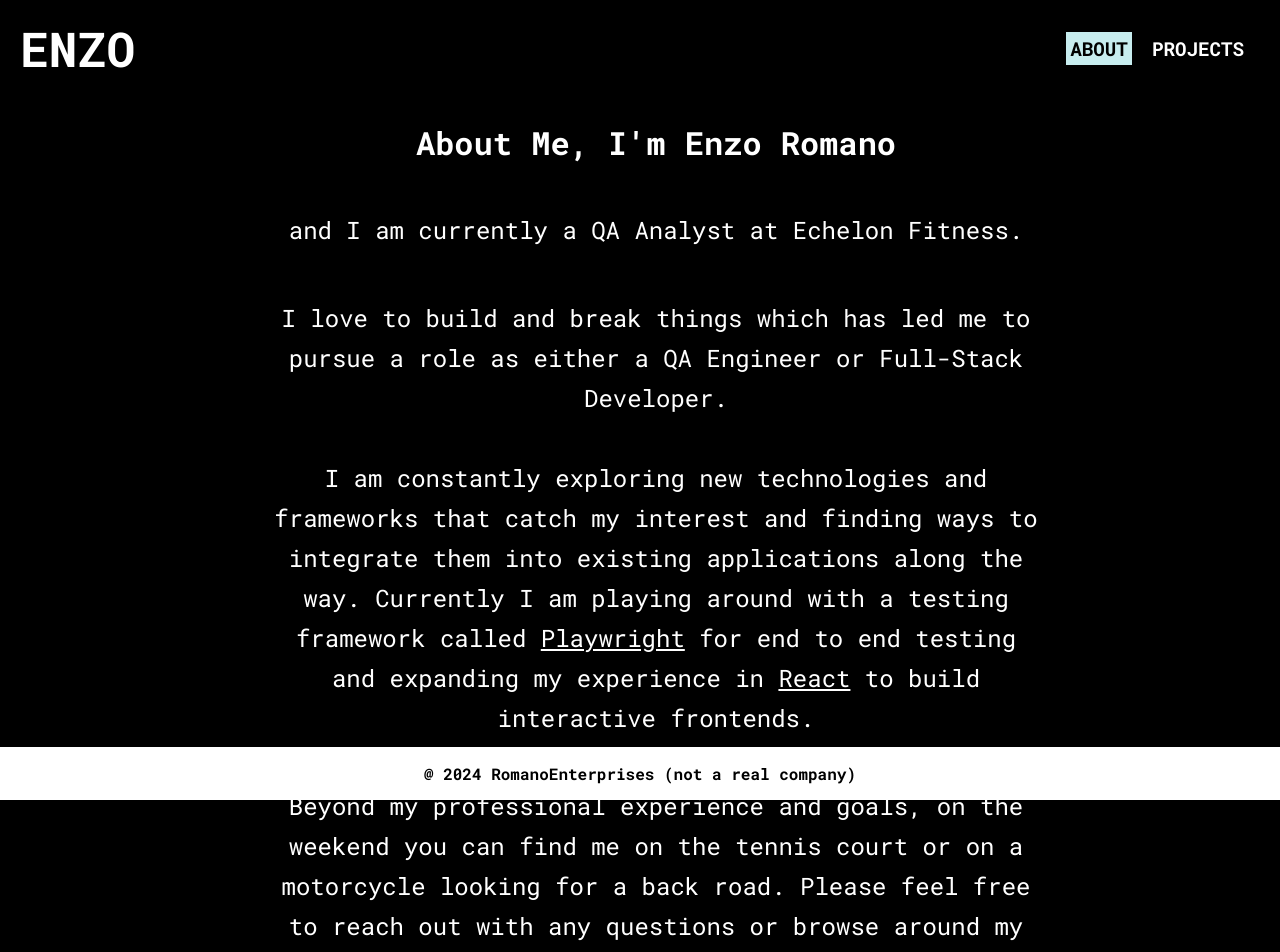
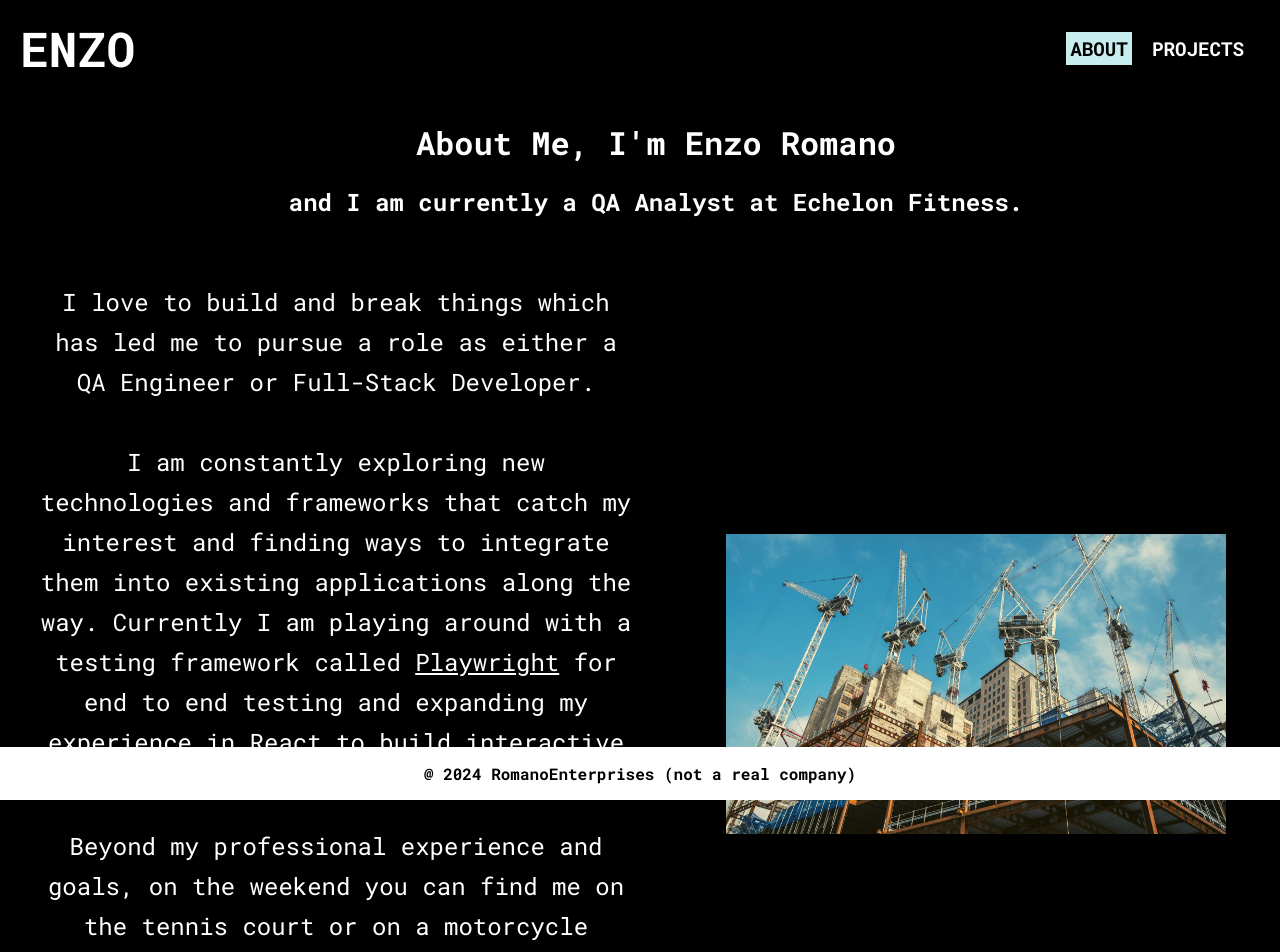
Before and after one commit to enzosromano/portfolio, a React (Create React App) app: page /about in a window 1280 px wide. Shown: the top 952 px of the page. Built offline with nearby package versions, Linux system fonts and the light colour scheme.

Commit message:
misc styling fixes

```diff
--- a/src/components/ProjectDisplay/ProjectDisplay.css
+++ b/src/components/ProjectDisplay/ProjectDisplay.css
@@ -6,6 +6,7 @@
 
     gap: 25px;
     text-wrap: wrap;
+    margin-bottom: 8vh;
 }
 
 .imageArea {
--- a/src/pages/About.tsx
+++ b/src/pages/About.tsx
@@ -2,11 +2,12 @@ export default function Links() {
     return (
         <div>
             <h1>About Me, I'm Enzo Romano</h1>
+            <h2>and I am currently a QA Analyst at Echelon Fitness.</h2>
 
             <div className="summary">
-                <p>
-                    and I am currently a QA Analyst at Echelon Fitness.
-                </p>
+
+                <div className="aboutText">
+
                     <p>
                         I love to build and break things which has led me to pursue a role as
                         either a QA Engineer or Full-Stack Developer.
@@ -26,6 +27,11 @@ export default function Links() {
                         a bit more about me.
                     </p>
                 </div>
+                <div className="aboutImage">
+                    <img src="../images/construction.jpg" />
+                    <p></p>
+                </div>
+            </div>
 
         </div>
     )
--- a/src/pages/Projects.tsx
+++ b/src/pages/Projects.tsx
@@ -37,24 +37,20 @@ export default function Projects() {
                 </ProjectDisplay>
 
                 <ProjectDisplay
-                    image="../../images/hackucf.png"
+                    image="../../images/construction.jpg"
                     alt="test"
-                    title="CyberSecurity Competition Scoreboard"
+                    title="Site Under Construction"
                     text="
-                    The Collegiate Cyber Defense Club @ UCF
-                    Tasked with creating the scoreboard that the team uses to practice for their
-                    blahblah
+                    Working on it!
                     ">
                 </ProjectDisplay>
 
                 <ProjectDisplay
-                    image="../../images/hackucf.png"
+                    image="../../images/construction.jpg"
                     alt="test"
-                    title="CyberSecurity Competition Scoreboard"
+                    title="Site Under Construction"
                     text="
-                    The Collegiate Cyber Defense Club @ UCF
-                    Tasked with creating the scoreboard that the team uses to practice for their
-                    blahblah
+                    Working on it!
                     ">
                 </ProjectDisplay>
             </div>
--- a/src/styles.css
+++ b/src/styles.css
@@ -96,15 +96,26 @@ body {
 /* ABOUT PAGE */
 
 .summary {
+    width: 100%;
     display: flex;
-    flex-direction: column;
+    justify-content: center;
     align-items: center;
-    justify-content: center;
-    text-align: center;
-    margin: 20px 20vw 0 20vw;
+}
+
+.aboutText, .aboutImage {
+    width: 100%;
+    padding: 20px;
+    margin-bottom: 25px;
+}
+
+.aboutText {
     font-size: 1.5rem;
+    line-height: 2.5rem;
+}
 
-    line-height: 2.5rem;
+.aboutImage img{
+    height: 300px;
+    width: 500px;
 }
 
 .summary a {
```
Also changed, not shown: public/images/construction.jpg (added). Lines whose indentation alone changed are shown as unchanged.
